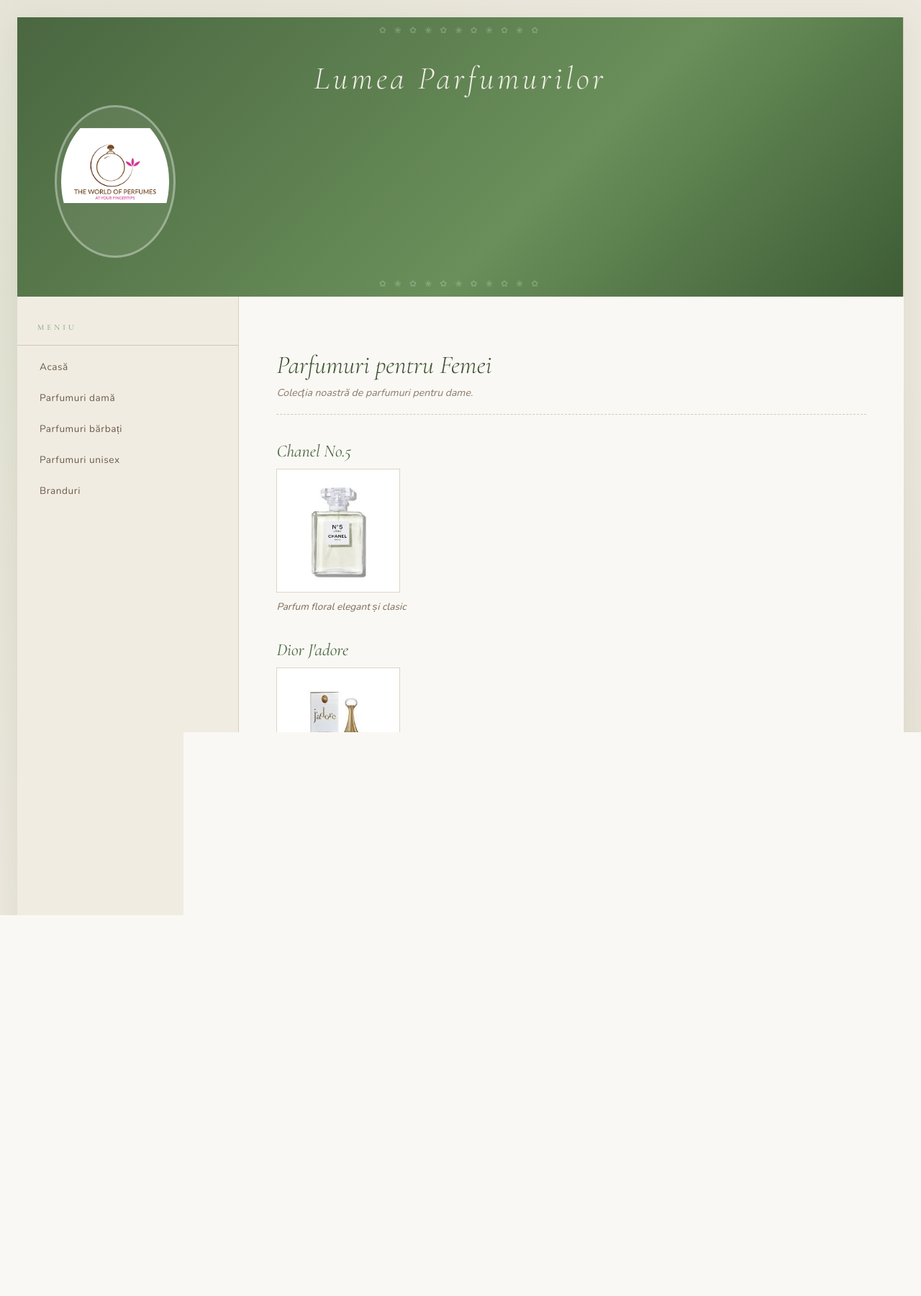
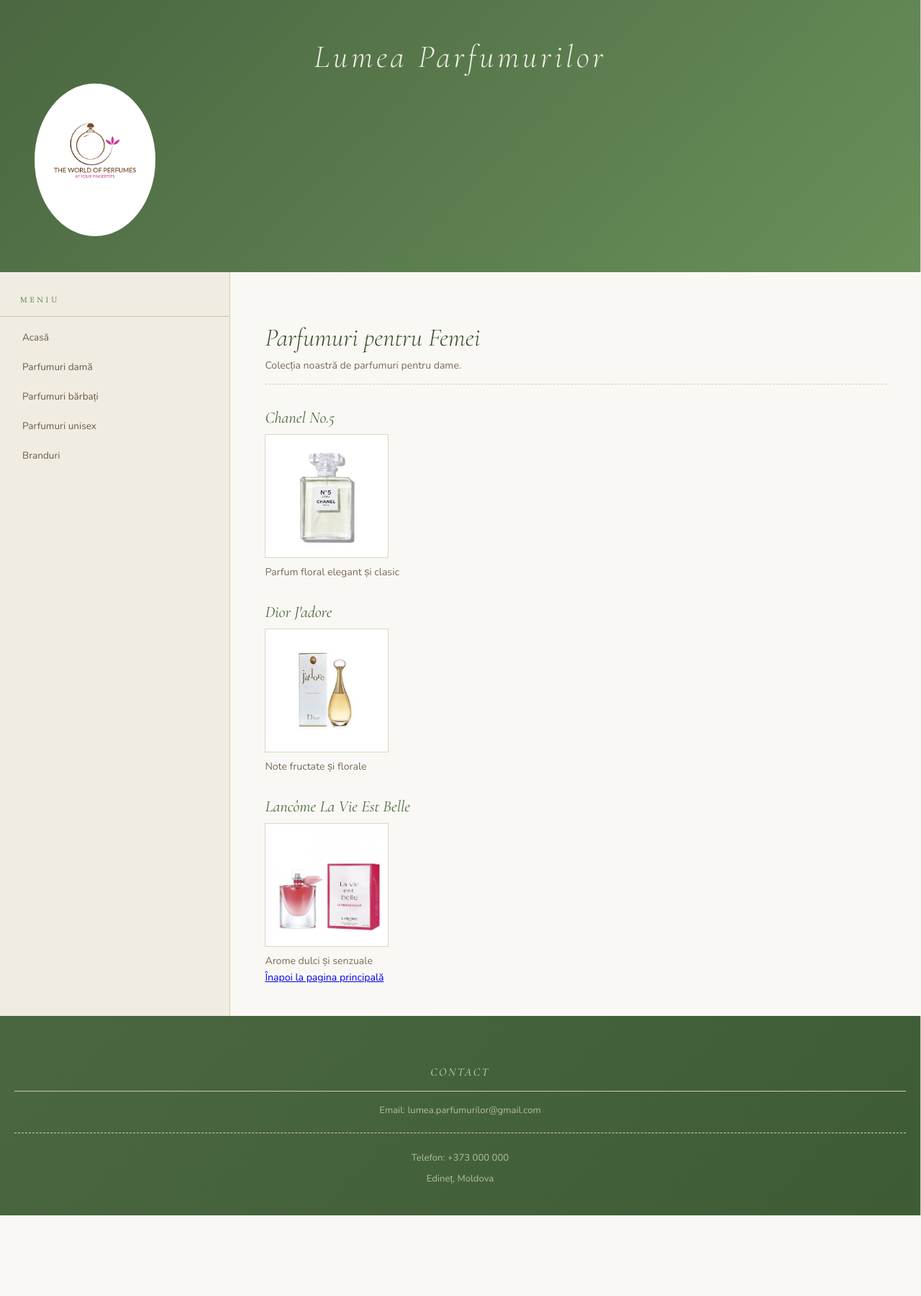
Before and after one commit to emmy4ka/proiect_lab, a PHP site: page /dama.html in a window 1280 px wide. Shown: the whole page at 72% size. After the commit the page ends 1688 px from the top, so only its background shows below. Run offline with PHP 8.4, Linux system fonts and the light colour scheme.

Commit message:
Update style.css

```diff
--- a/style.css
+++ b/style.css
@@ -1,62 +1,31 @@
 @import url('https://fonts.googleapis.com/css2?family=Cormorant+Garamond:ital,wght@0,300;0,400;1,300;1,400&family=Nunito:wght@300;400&display=swap');
 
-/* ── BAZA ── */
 body {
   margin: 0;
-  padding: 24px;
-  background-color: #ede8df;
-  background-image:
-    radial-gradient(circle at 10% 20%, rgba(180,200,160,0.2) 0%, transparent 50%),
-    radial-gradient(circle at 90% 80%, rgba(200,180,150,0.15) 0%, transparent 50%);
+  padding: 0;
+  background: #ede8df;
   font-family: 'Nunito', sans-serif;
   font-weight: 300;
   color: #3d3428;
 }
 
-/* ── TABELUL PRINCIPAL ── */
+/* TABEL PRINCIPAL */
 table {
   border-collapse: collapse;
   border: none !important;
-  box-shadow: 0 8px 40px rgba(100,120,80,0.13);
+  width: 100% !important;
   background: #faf8f4;
-  width: 100%;
-  margin: 0 auto;
-  overflow: hidden;
 }
 
-table td {
+td {
   border: none !important;
 }
 
-/* ── HEADER ── */
+/* HEADER */
 tr:first-child td {
-  background: linear-gradient(135deg, #4a6741 0%, #6a8f5a 60%, #3d5c35 100%);
-  padding: 48px 20px 40px;
+  background: linear-gradient(135deg, #4a6741, #6a8f5a);
+  padding: 40px 20px;
   text-align: center;
-  position: relative;
-  overflow: hidden;
-}
-
-tr:first-child td::before {
-  content: '✿  ❀  ✿  ❀  ✿  ❀  ✿  ❀  ✿  ❀  ✿';
-  position: absolute;
-  top: 10px;
-  left: 0; right: 0;
-  text-align: center;
-  font-size: 0.75rem;
-  color: rgba(255,255,255,0.22);
-  letter-spacing: 4px;
-}
-
-tr:first-child td::after {
-  content: '✿  ❀  ✿  ❀  ✿  ❀  ✿  ❀  ✿  ❀  ✿';
-  position: absolute;
-  bottom: 10px;
-  left: 0; right: 0;
-  text-align: center;
-  font-size: 0.75rem;
-  color: rgba(255,255,255,0.22);
-  letter-spacing: 4px;
 }
 
 tr:first-child td h1 {
@@ -64,34 +33,32 @@ tr:first-child td h1 {
   font-size: 2.8rem;
   font-weight: 300;
   font-style: italic;
+  color: #f0ede5;
   letter-spacing: 0.1em;
-  color: #f0ede5;
-  margin: 14px 0 0;
+  margin: 12px 0 0;
 }
 
 tr:first-child td img {
   border-radius: 50%;
-  border: 3px solid rgba(255,255,255,0.35);
+  border: 3px solid rgba(255,255,255,0.4);
   padding: 6px;
-  background: rgba(255,255,255,0.08);
 }
 
-/* ── MENIU ── */
+/* MENIU */
 td:first-child {
   background: #f0ece2;
-  padding: 36px 0 !important;
+  padding: 32px 0 !important;
   vertical-align: top;
   border-right: 1px solid #d8d0c0 !important;
 }
 
 td:first-child h3 {
   font-family: 'Cormorant Garamond', serif;
-  font-size: 0.68rem;
-  font-weight: 400;
-  letter-spacing: 0.38em;
+  font-size: 0.7rem;
+  letter-spacing: 0.35em;
   text-transform: uppercase;
   color: #7a9a6a;
-  padding: 0 28px 18px;
+  padding: 0 28px 16px;
   margin: 0 0 8px;
   border-bottom: 1px solid #d0c8b5;
 }
@@ -100,12 +67,11 @@ td:first-child p { margin: 0; }
 
 td:first-child a {
   display: block;
-  padding: 12px 28px;
+  padding: 11px 28px;
   color: #6a5a48;
   text-decoration: none;
   font-size: 0.85rem;
-  letter-spacing: 0.04em;
-  transition: all 0.25s ease;
+  transition: all 0.25s;
   border-left: 3px solid transparent;
 }
 
@@ -116,9 +82,9 @@ td:first-child a:hover {
   padding-left: 34px;
 }
 
-/* ── CONȚINUT ── */
+/* CONTINUT */
 td:last-child {
-  padding: 44px 52px !important;
+  padding: 40px 48px !important;
   vertical-align: top;
   background: #faf8f4;
 }
@@ -132,62 +98,92 @@ td:last-child h2 {
   margin-bottom: 8px;
 }
 
-td:last-child > p:first-of-type {
-  color: #8a7a68;
-  font-size: 0.88rem;
-  margin-bottom: 36px;
-  padding-bottom: 20px;
-  border-bottom: 1px dashed #d5cbb8;
-}
-
 td:last-child h3 {
   font-family: 'Cormorant Garamond', serif;
-  font-size: 1.5rem;
+  font-size: 1.4rem;
   font-weight: 400;
   font-style: italic;
   color: #4a6741;
-  margin: 36px 0 8px;
+  margin: 32px 0 10px;
 }
 
-td:last-child img {
+td:last-child > p {
+  color: #7a6a58;
+  font-size: 0.88rem;
+  margin: 4px 0;
+}
+
+td:last-child > p:first-of-type {
+  padding-bottom: 16px;
+  border-bottom: 1px dashed #d5cbb8;
+  margin-bottom: 20px;
+}
+
+td:last-child > img {
   border: 1px solid #ddd5c5;
   padding: 10px;
   background: #fff;
   display: block;
   margin: 10px 0;
-  transition: transform 0.3s ease, box-shadow 0.3s ease;
-}
-
-td:last-child img:hover {
-  transform: translateY(-4px);
-  box-shadow: 0 12px 32px rgba(80,100,60,0.15);
-}
-
-td:last-child > p {
-  color: #7a6a58;
-  font-size: 0.85rem;
-  font-style: italic;
-  margin: 2px 0 0;
 }
 
 td:last-child > a {
   display: inline-block;
-  margin-top: 28px;
+  margin-top: 24px;
   color: #6a8f5a;
   text-decoration: none;
   font-size: 0.8rem;
-  letter-spacing: 0.1em;
   border-bottom: 1px solid #a0c090;
   padding-bottom: 2px;
-  transition: all 0.25s;
 }
 
 td:last-child > a:hover {
   color: #4a6741;
-  border-bottom-color: #4a6741;
 }
 
-/* ── FOOTER ── */
+/* NAVIGARE RAPIDA */
+td:last-child table {
+  box-shadow: none !important;
+  background: transparent !important;
+  width: 100% !important;
+  margin: 0 !important;
+}
+
+td:last-child table td {
+  padding: 0 16px 0 0 !important;
+  border: none !important;
+  background: transparent !important;
+  text-align: center;
+  vertical-align: top;
+  width: 33%;
+}
+
+td:last-child table td img {
+  width: 150px !important;
+  height: 150px !important;
+  object-fit: cover !important;
+  border-radius: 8px;
+  border: 2px solid #d5cbb8 !important;
+  padding: 0 !important;
+  display: block;
+  margin: 0 auto;
+  transition: transform 0.3s, box-shadow 0.3s;
+}
+
+td:last-child table td img:hover {
+  transform: translateY(-4px);
+  box-shadow: 0 10px 24px rgba(80,100,60,0.2);
+}
+
+td:last-child table td p {
+  font-size: 0.82rem;
+  color: #5a6a50;
+  margin-top: 10px;
+  font-style: normal !important;
+  border: none !important;
+}
+
+/* FOOTER */
 tr:last-child td {
   background: linear-gradient(135deg, #4a6741, #3d5c35) !important;
   padding: 36px 20px !important;
@@ -197,11 +193,10 @@ tr:last-child td {
 tr:last-child td h3 {
   font-family: 'Cormorant Garamond', serif;
   font-size: 1rem;
-  font-weight: 300;
   font-style: italic;
   color: #cfe0bf;
   letter-spacing: 0.15em;
-  margin-bottom: 14px;
+  margin-bottom: 12px;
 }
 
 tr:last-child td p {
```
Also changed, not shown: other parts of style.css (+0 -47 lines).
